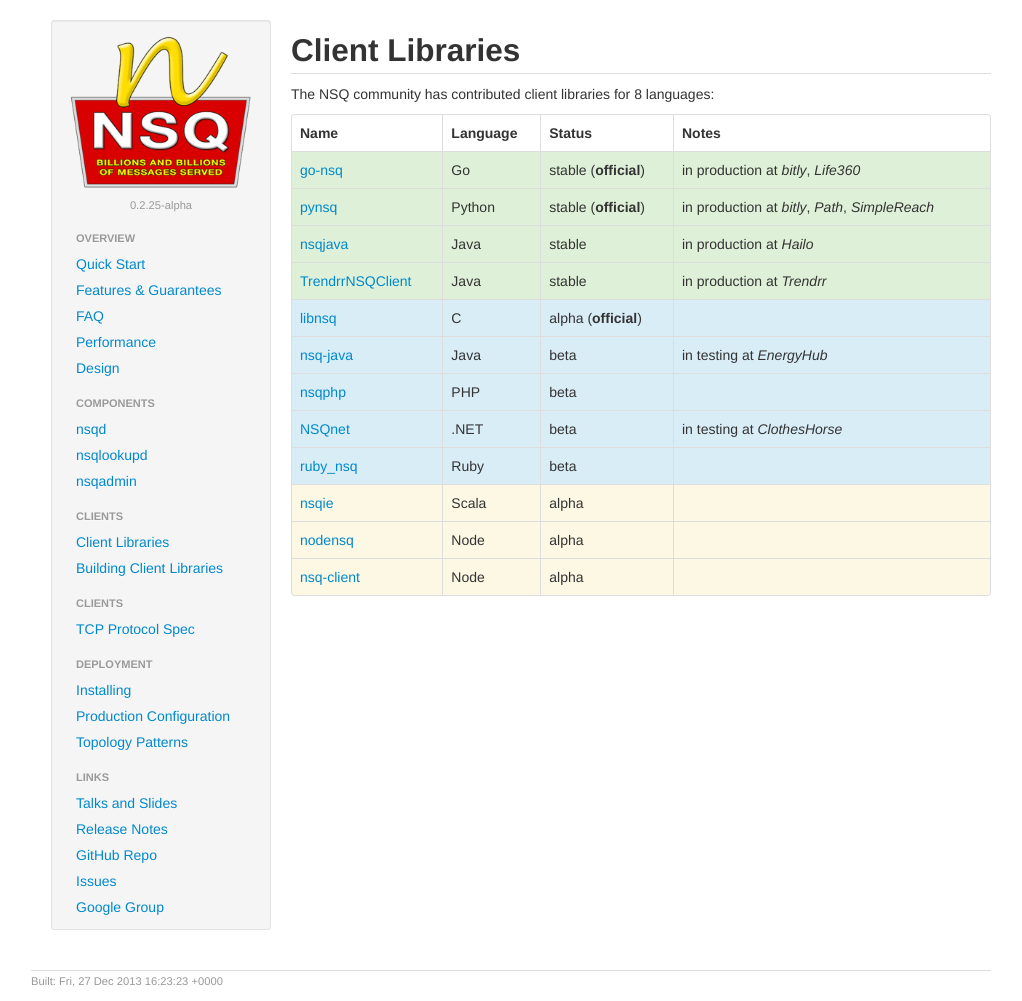
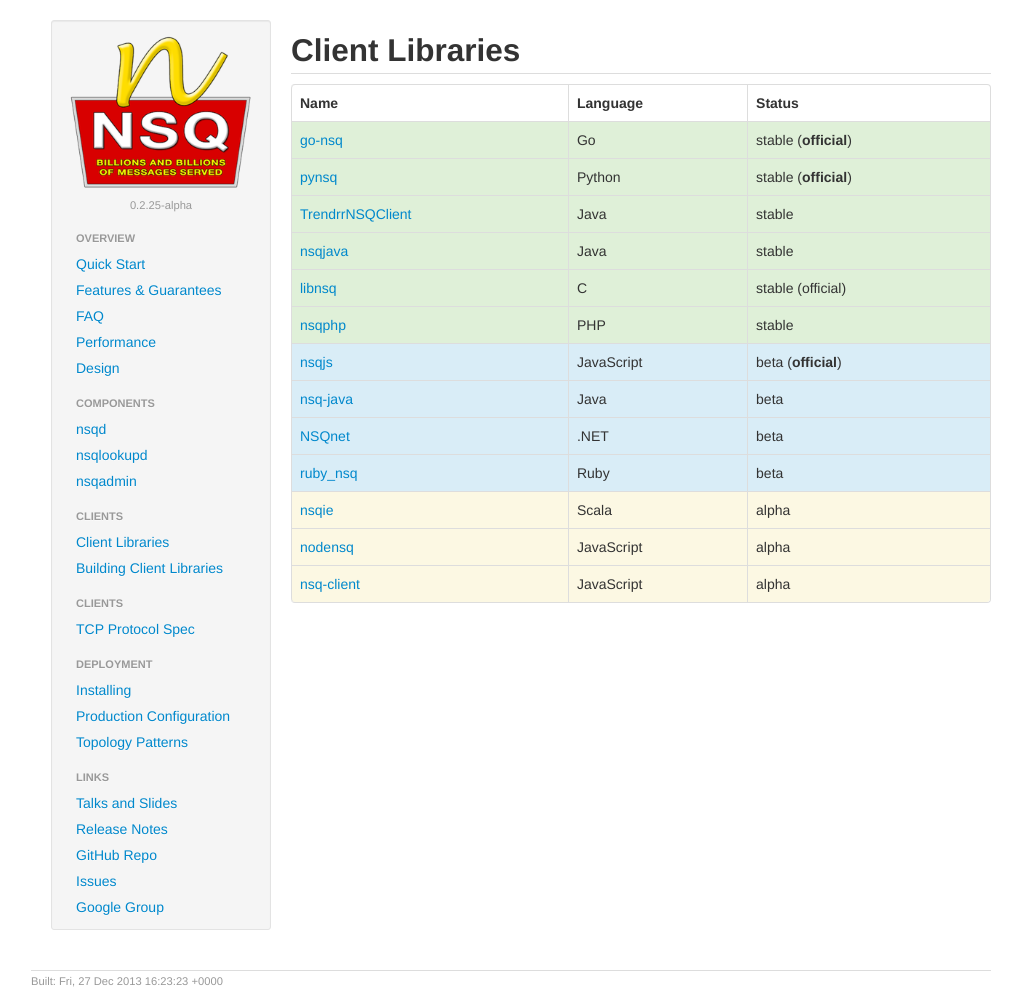
Before and after one commit to nsqio/nsq, a Jekyll site: the page built from _posts/2013-02-01-client_libraries.md, in a window 1280 px wide. Shown: the whole page, without its empty margins (119-1141 px from the left). Built offline with Jekyll 4.4.1, drawn with Linux system fonts in a browser that asks for light colours.

Commit message:
add nsqjs; cleanup

```diff
--- a/_posts/2013-02-01-client_libraries.md
+++ b/_posts/2013-02-01-client_libraries.md
@@ -5,85 +5,75 @@ category: Clients
 permalink: /clients/client_libraries.html
 ---
 
-The NSQ community has contributed client libraries for 8 languages:
-
 <table class="table table-bordered">
   <tr>
     <th>Name</th>
     <th>Language</th>
     <th>Status</th>
-    <th>Notes</th>
   </tr>
   <tr class="success">
     <td><a href="https://github.com/bitly/go-nsq">go-nsq</a></td>
     <td>Go</td>
     <td>stable (<strong>official</strong>)</td>
-    <td>in production at <em>bitly</em>, <em>Life360</em></td>
   </tr>
   <tr class="success">
     <td><a href="https://github.com/bitly/pynsq">pynsq</a></td>
     <td>Python</td>
     <td>stable (<strong>official</strong>)</td>
-    <td>in production at <em>bitly</em>, <em>Path</em>, <em>SimpleReach</em></td>
+  </tr>
+  <tr class="success">
+    <td><a href="https://github.com/dustismo/TrendrrNSQClient">TrendrrNSQClient</a></td>
+    <td>Java</td>
+    <td>stable</td>
   </tr>
   <tr class="success">
     <td><a href="https://github.com/domwong/nsqjava">nsqjava</a></td>
     <td>Java</td>
     <td>stable</td>
-    <td>in production at <em>Hailo</em></td>
   </tr>
   <tr class="success">
-    <td><a href="https://github.com/dustismo/TrendrrNSQClient">TrendrrNSQClient</a></td>
-    <td>Java</td>
+    <td><a href="https://github.com/mreiferson/libnsq">libnsq</a></td>
+    <td>C</td>
+    <td>stable (official)</td>
+  </tr>
+  <tr class="success">
+    <td><a href="https://github.com/davegardnerisme/nsqphp">nsqphp</a></td>
+    <td>PHP</td>
     <td>stable</td>
-    <td>in production at <em>Trendrr</em></td>
   </tr>
   <tr class="info">
-    <td><a href="https://github.com/mreiferson/libnsq">libnsq</a></td>
-    <td>C</td>
-    <td>alpha (<strong>official</strong>)</td>
-    <td></td>
+    <td><a href="https://github.com/dudleycarr/nsqjs">nsqjs</a></td>
+    <td>JavaScript</td>
+    <td>beta (<strong>official</strong>)</td>
   </tr>
   <tr class="info">
     <td><a href="https://github.com/bitly/nsq-java">nsq-java</a></td>
     <td>Java</td>
     <td>beta</td>
-    <td>in testing at <em>EnergyHub</em></td>
-  </tr>
-  <tr class="info">
-    <td><a href="https://github.com/davegardnerisme/nsqphp">nsqphp</a></td>
-    <td>PHP</td>
-    <td>beta</td>
-    <td></td>
   </tr>
   <tr class="info">
     <td><a href="https://github.com/ClothesHorse/NSQnet">NSQnet</a></td>
     <td>.NET</td>
     <td>beta</td>
-    <td>in testing at <em>ClothesHorse</em></td>
   </tr>
   <tr class="info">
     <td><a href="https://github.com/ClarityServices/ruby_nsq">ruby_nsq</a></td>
     <td>Ruby</td>
     <td>beta</td>
-    <td></td>
   </tr>
   <tr class="warning">
     <td><a href="https://github.com/anvie/nsqie">nsqie</a></td>
     <td>Scala</td>
     <td>alpha</td>
-    <td></td>
   </tr>
   <tr class="warning">
     <td><a href="https://github.com/phillro/nodensq">nodensq</a></td>
-    <td>Node</td>
+    <td>JavaScript</td>
     <td>alpha</td>
-    <td></td>
   </tr>
   <tr class="warning">
     <td><a href="https://github.com/jmanero/nsq-client">nsq-client</a></td>
-    <td>Node</td>
+    <td>JavaScript</td>
     <td>alpha</td>
-    <td></td>
   </tr>
 </table>
```
